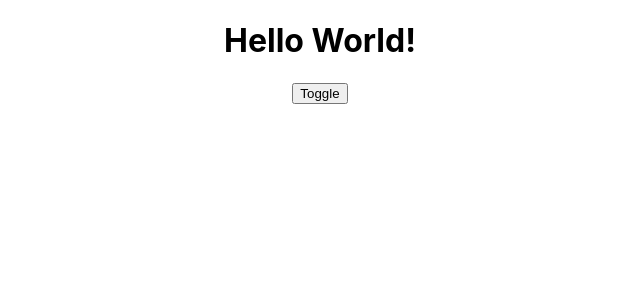
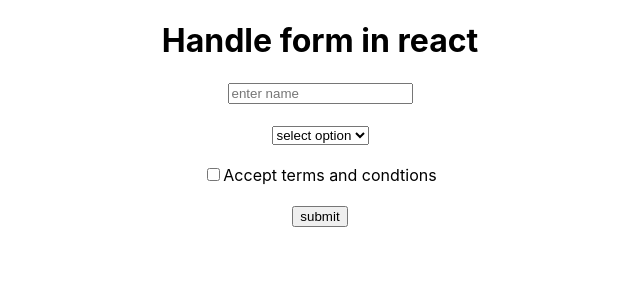
Before and after one commit to deepakpandey710/learn-react, a React (Create React App) app: page / in a window 1280 px wide. Shown: the top 300 px of the page, without its empty margins (320-960 px from the left). Built offline with nearby package versions, Linux system fonts and the light colour scheme.

Commit message:
commiting handle form checkbox input field and select

```diff
--- a/src/App.js
+++ b/src/App.js
@@ -5,16 +5,28 @@
 
 
 function App(){
-  const [status,setStatus]=useState(true);
+  const [name,setName]=useState("");
+  const [tnc,setTnc]=useState(false);
+  const [interest,setInterest]=useState("");
+  function getFormData(e) {
+    console.log(name,tnc,interest);
+    e.preventDefault();
+  }
 
   return(
     <div className="App">
-      {
-        status?<h1>Hello World!</h1>:null
-      }
-      {/* <button onClick={()=>setStatus(true)}>Show</button>
-      <button onClick={()=>setStatus(false)}>hide</button> */}
-      <button onClick={()=>setStatus(!status)}>Toggle</button>
+      <h1>Handle form in react</h1>
+      <form onSubmit={getFormData}>
+        <input type="text" placeholder="enter name"  onChange={(e)=>setName(e.target.value)} /> <br/><br/>
+        <select onChange={(e)=>setInterest(e.target.value)}>
+          <option>select option</option>
+          <option>Marvel</option>
+          <option>DC</option>
+        </select><br/><br/>
+        <input type="checkbox" onChange={(e)=>setTnc(e.target.checked)}/><span>Accept terms and condtions</span>
+        <br/><br/>
+        <button type='submit'>submit</button>
+      </form>
     </div>
   )
 }
```
